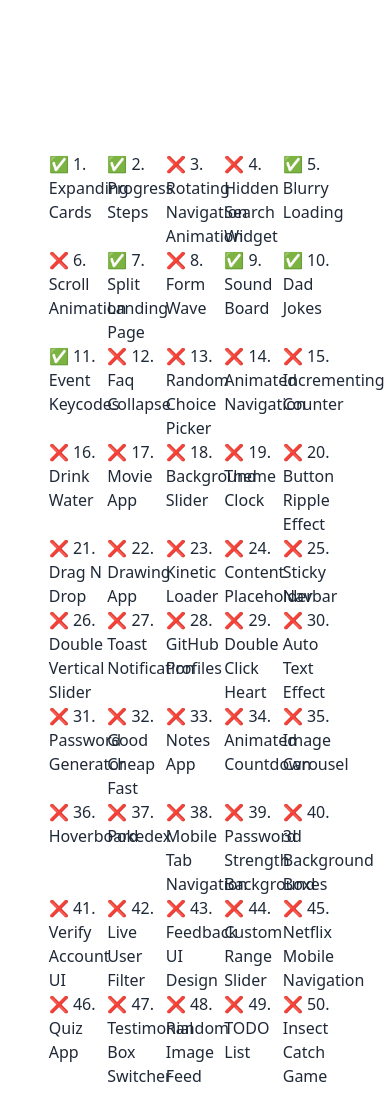
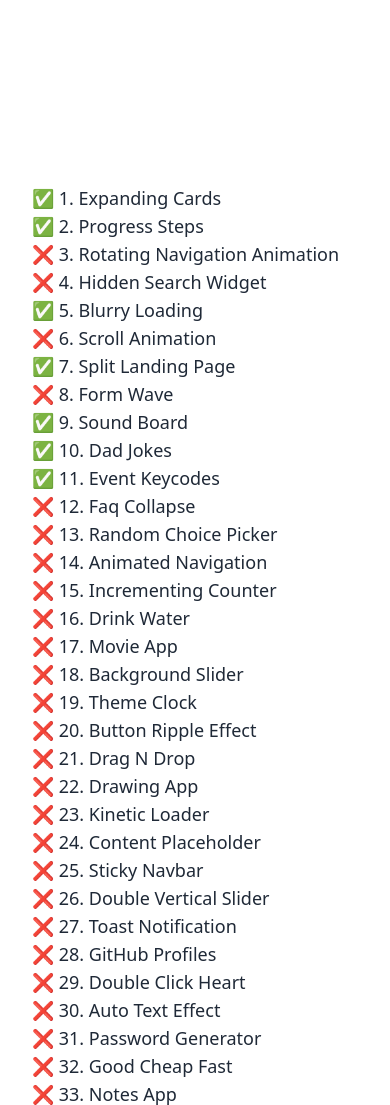
Before and after one commit to JavierOrtunoRoig/50-days-50-projects, an Astro site: page / in a window 390 px wide. Shown: the top 1105 px of the page. Built offline with nearby package versions, Linux system fonts and the light colour scheme; Astro itself is replaced by a stand-in of ours.

Commit message:
make indexx responsive

```diff
--- a/src/pages/index.astro
+++ b/src/pages/index.astro
@@ -3,10 +3,15 @@ import Layout from "../Layout.astro";
 ---
 
 <Layout>
-	<div class="w-full h-full flex flex-col justify-evenly items-center gap-8">
-		<h1 class="text-6xl font-bold text-white">50 day 50 projects</h1>
+  <div class="p-8 w-full flex flex-col justify-center items-center gap-8">
+    <h1 class="text-6xl font-bold text-white text-center">
+      50 day 50 projects
+    </h1>
 
-		<ul class="w-3/4 grid grid-cols-5"></ul>
+    <ul
+      class="w-full grid grid-cols-1 h-full md:grid-cols-3 md:w-3/4 lg:grid-cols-3"
+    >
+    </ul>
   </div>
 </Layout>
 
@@ -22,6 +27,7 @@ import Layout from "../Layout.astro";
     const done = project.done ? "✅" : "❌";
 
     $a.classList.add("hover:text-blue-400");
+    $a.classList.add("text-lg");
     $a.href = project.urlSegment;
     $a.textContent = `${done} ${project.name}`;
     $li.appendChild($a);
```
Lines whose indentation alone changed are shown as unchanged.
